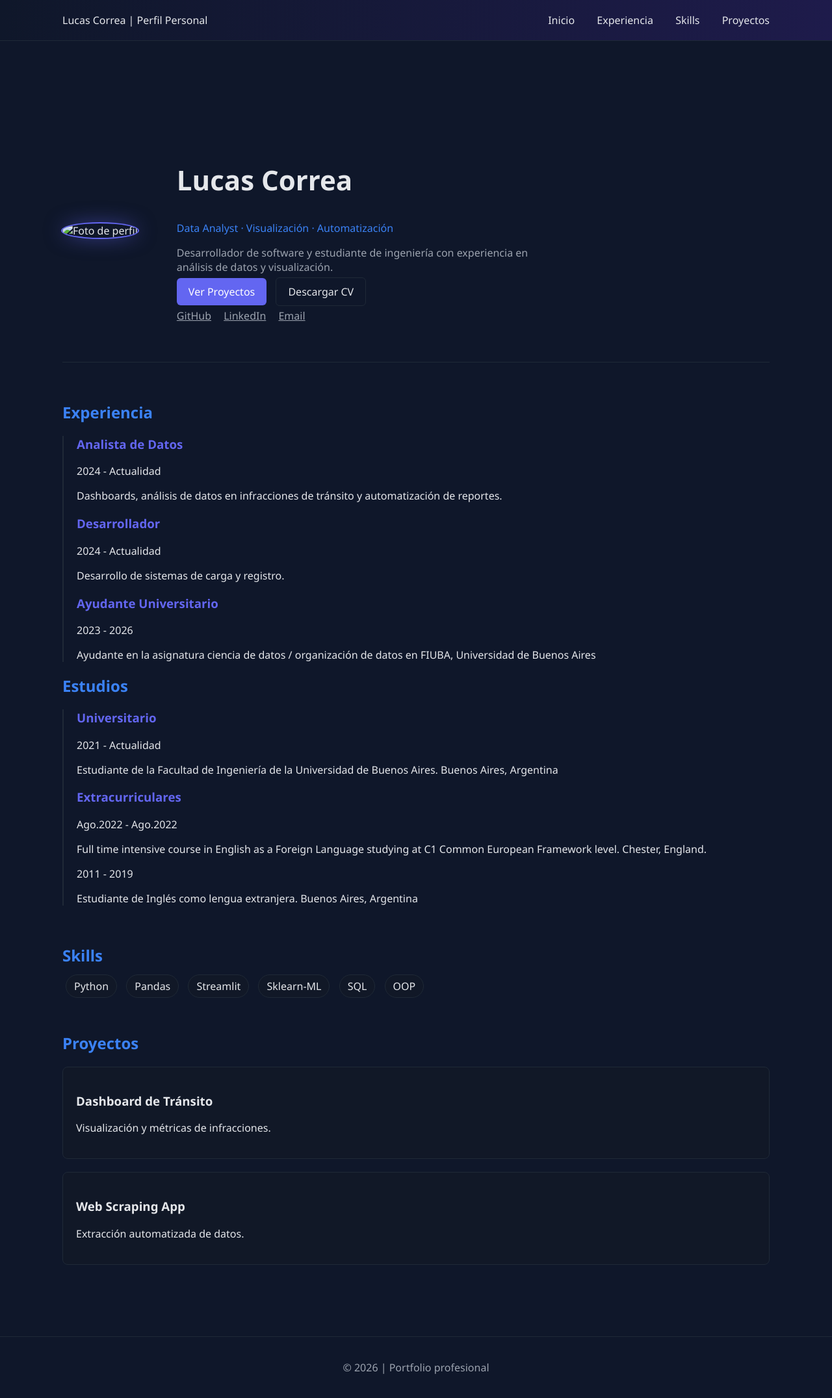
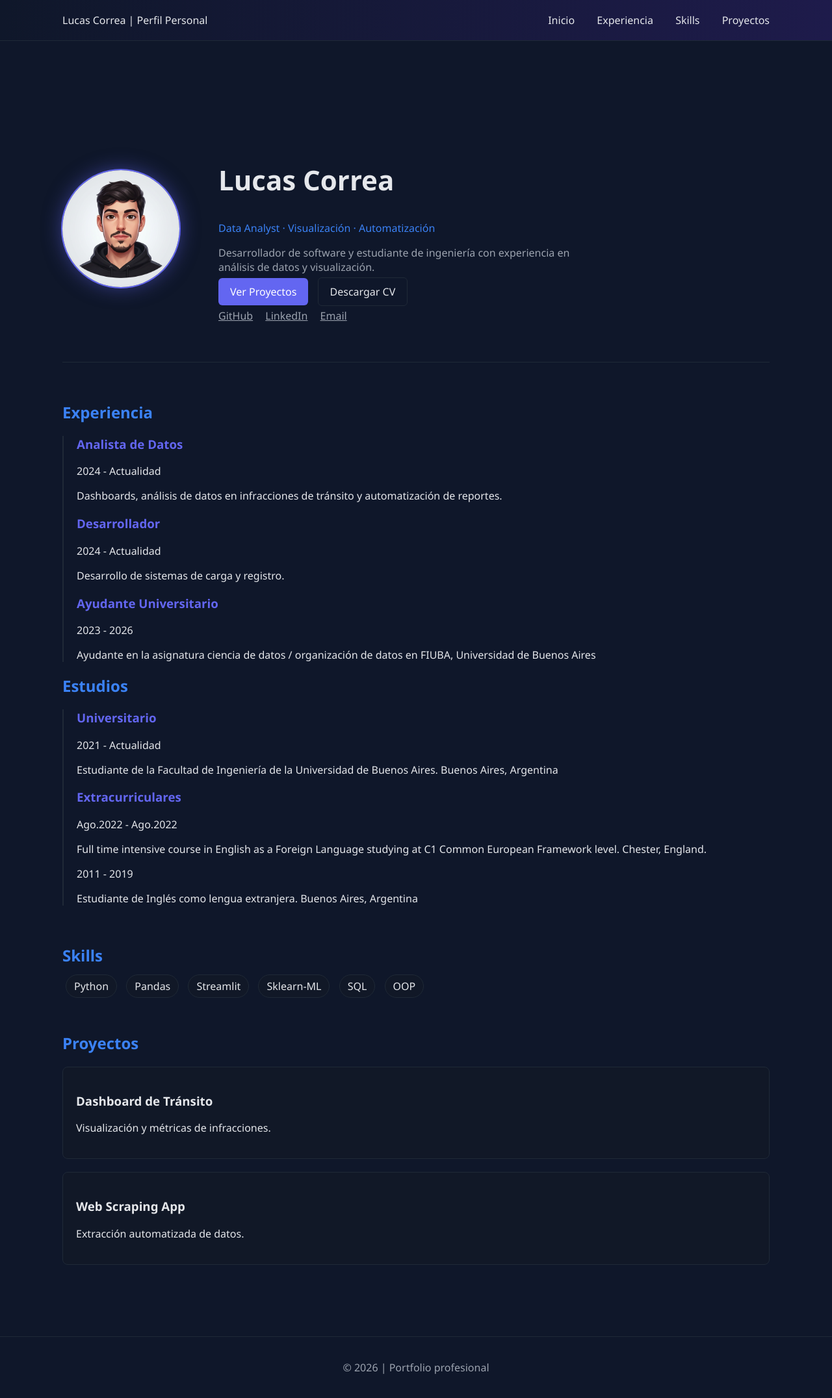
Before and after one commit to LucasVCorrea/Portfolio, a Jekyll site: the page built from docs/index.md, in a window 1280 px wide. Shown: the whole page at 65% size. Built offline with Jekyll 4.4.1, drawn with Linux system fonts in a browser that asks for light colours.

Commit message:
Update index.md

```diff
--- a/docs/index.md
+++ b/docs/index.md
@@ -8,7 +8,7 @@ title: Inicio
   <div class="hero-content">
 
     <div class="hero-image">
-      <img src="docs/assets/img/profile.jpg" alt="Foto de perfil">
+      <img src="{{ '/assets/img/profile.jpg' | relative_url }}" alt="Foto de perfil">
     </div>
 
     <div class="hero-text">
```
